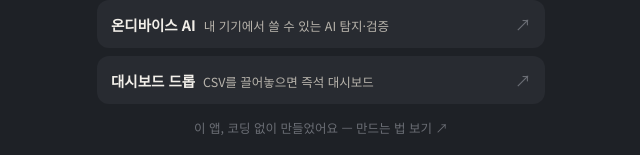
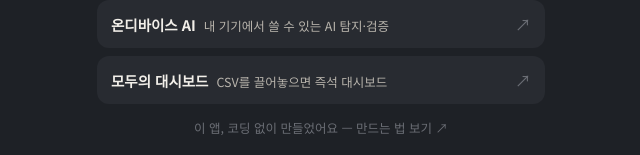
Before and after one commit to itda-demo-apps/demo-receipt-box, a React (Vite) app: page / in a window 1280 px wide. Shown: the part 645-800 px from the top of the page, without its empty margins (319-959 px from the left). Built offline with nearby package versions, Linux system fonts and the light colour scheme.

Commit message:
chore(series): 대시보드 드롭 → 모두의 대시보드 앱명 갱신

```diff
--- a/src/data/series.js
+++ b/src/data/series.js
@@ -34,7 +34,7 @@ export const SERIES = [
   },
   {
     id: "dashboard-drop",
-    name: "대시보드 드롭",
+    name: "모두의 대시보드",
     desc: "CSV를 끌어놓으면 즉석 대시보드",
     url: "https://itda-demo-dashboard-drop.vercel.app",
   },
```
